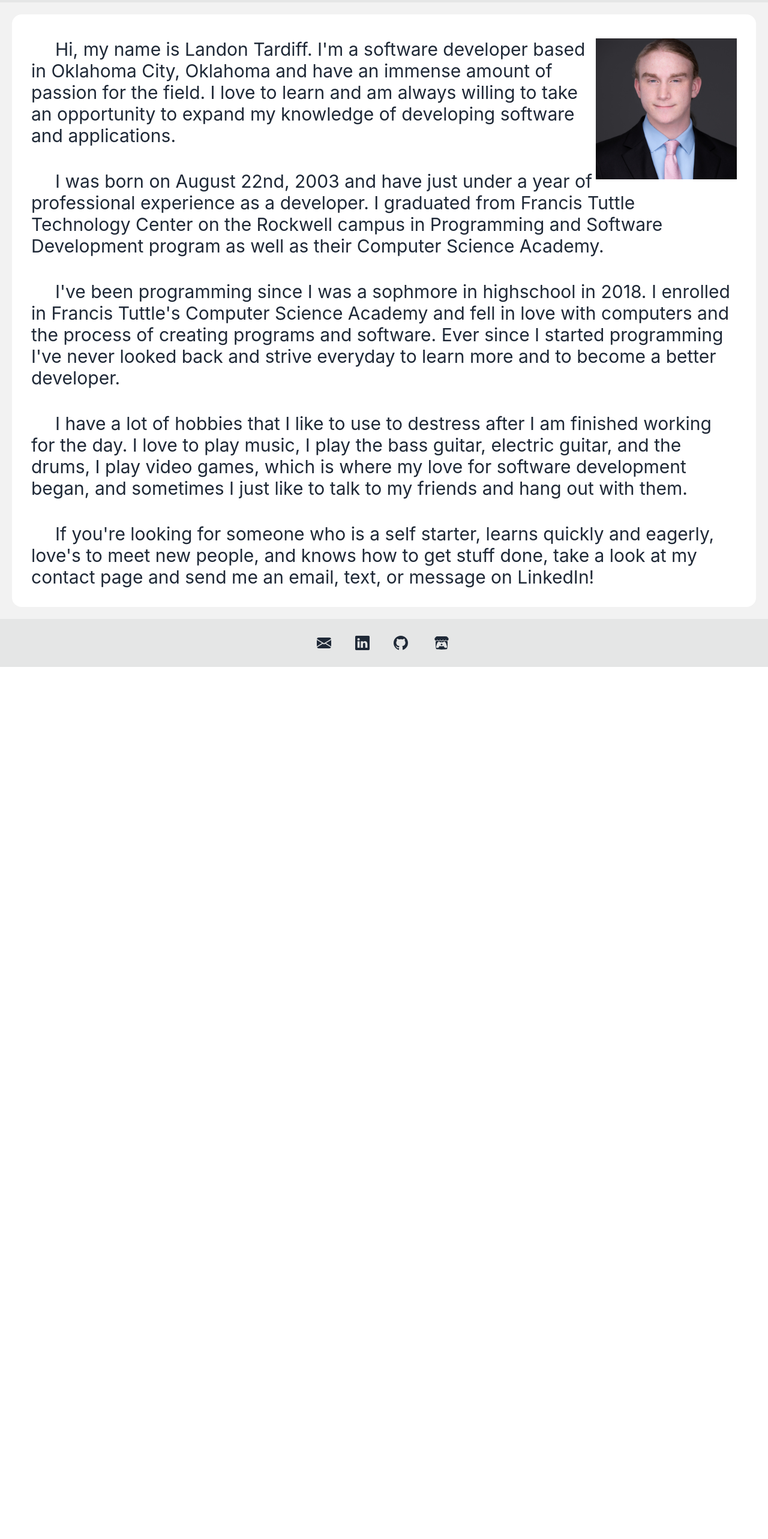
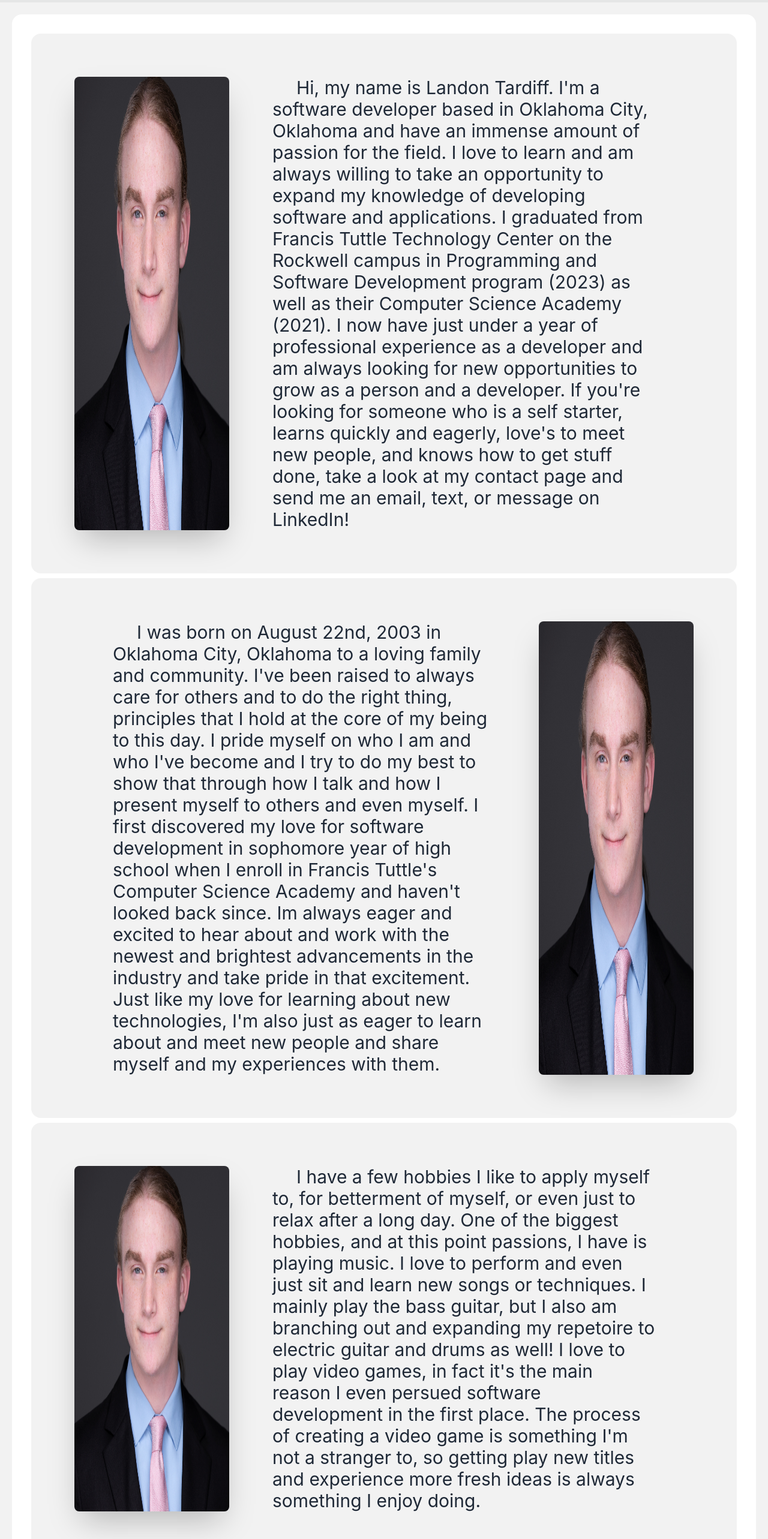
Before and after one commit to JohnLandonTardiff/john-tardiff-website-react, a React (Vite) app: page /about-me in a window 1280 px wide. Shown: the part 60-2626 px from the top of the page at 60% size. Before the commit the page ends 1172 px from the top, so only its background shows below. Built offline with nearby package versions, Linux system fonts and the light colour scheme.

Commit message:
Updated About Me Content

```diff
--- a/src/components/pages/about-me/AboutMe.jsx
+++ b/src/components/pages/about-me/AboutMe.jsx
@@ -4,19 +4,37 @@ function AboutMe() {
 
     return(
         <div className="card bg-base-100 content-card">
-            <div className="card-body text-3xl indent-10">
-            <div>
-
-            </div>
-            <div className="block">
-                <img src={Headshot} className="w-1/5 float-right" />
-                <p className="pb-10">Hi, my name is Landon Tardiff. I'm a software developer based in Oklahoma City, Oklahoma and have an immense amount of passion for the field. I love to learn and am always willing to take an opportunity to expand my knowledge of developing software and applications.</p>
-                <p className="pb-10">I was born on August 22nd, 2003 and have just under a year of professional experience as a developer. I graduated from Francis Tuttle Technology Center on the Rockwell campus in Programming and Software Development program as well as their Computer Science Academy.</p>
-                <p className="pb-10">I've been programming since I was a sophmore in highschool in 2018. I enrolled in Francis Tuttle's Computer Science Academy and fell in love with computers and the process of creating programs and software. Ever since I started programming I've never looked back and strive everyday to learn more and to become a better developer.</p>
-                <p className="pb-10">I have a lot of hobbies that I like to use to destress after I am finished working for the day. I love to play music, I play the bass guitar, electric guitar, and the drums, I play video games, which is where my love for software development began, and sometimes I just like to talk to my friends and hang out with them.</p>
-                <p>If you're looking for someone who is a self starter, learns quickly and eagerly, love's to meet new people, and knows how to get stuff done, take a look at my contact page and send me an email, text, or message on LinkedIn!</p>
-            </div>
-
+            <div className="card-body">
+                <div className="card bg-base-200 p-10">
+                    <div className="card-body flex flex-row">
+                        <img className="w-1/4 rounded-lg shadow-2xl"  src={Headshot}/>
+                        <p className="text-3xl px-16 indent-10">
+                            Hi, my name is Landon Tardiff. I'm a software developer based in Oklahoma City, Oklahoma and have an immense amount of passion for the field. I love to learn and am always willing to take an opportunity to expand my knowledge of developing software and applications.
+                            I graduated from Francis Tuttle Technology Center on the Rockwell campus in Programming and Software Development program (2023) as well as their Computer Science Academy (2021).
+                            I now have just under a year of professional experience as a developer and am always looking for new opportunities to grow as a person and a developer.
+                            If you're looking for someone who is a self starter, learns quickly and eagerly, love's to meet new people, and knows how to get stuff done, take a look at my contact page and send me an email, text, or message on LinkedIn!
+                        </p>
+                    </div>
+                </div>
+                <div className="card bg-base-200 p-10">
+                    <div className="card-body flex flex-row">
+                        <p className="text-3xl px-16 indent-10">
+                            I was born on August 22nd, 2003 in Oklahoma City, Oklahoma to a loving family and community. I've been raised to always care for others and to do the right thing, principles that I hold at the core of my being to this day.
+                            I pride myself on who I am and who I've become and I try to do my best to show that through how I talk and how I present myself to others and even myself. I first discovered my love for software development in sophomore year of high school when I enroll in Francis Tuttle's Computer Science Academy and haven't looked back since.
+                            Im always eager and excited to hear about and work with the newest and brightest advancements in the industry and take pride in that excitement. Just like my love for learning about new technologies, I'm also just as eager to learn about and meet new people and share myself and my experiences with them.
+                        </p>
+                        <img className="w-1/4 rounded-lg shadow-2xl"  src={Headshot}/>
+                    </div>
+                </div>
+                <div className="card bg-base-200 p-10">
+                    <div className="card-body flex flex-row">
+                    <img className="w-1/4 rounded-lg shadow-2xl"  src={Headshot}/>
+                        <p className="text-3xl px-16 indent-10">
+                           I have a few hobbies I like to apply myself to, for betterment of myself, or even just to relax after a long day. One of the biggest hobbies, and at this point passions, I have is playing music. I love to perform and even just sit and learn new songs or techniques. I mainly play the bass guitar, but I also am branching out and expanding my repetoire to electric guitar and drums as well!
+                           I love to play video games, in fact it's the main reason I even persued software development in the first place. The process of creating a video game is something I'm not a stranger to, so getting play new titles and experience more fresh ideas is always something I enjoy doing.
+                        </p>
+                    </div>
+                </div>
             </div>
         </div>
     )
```
